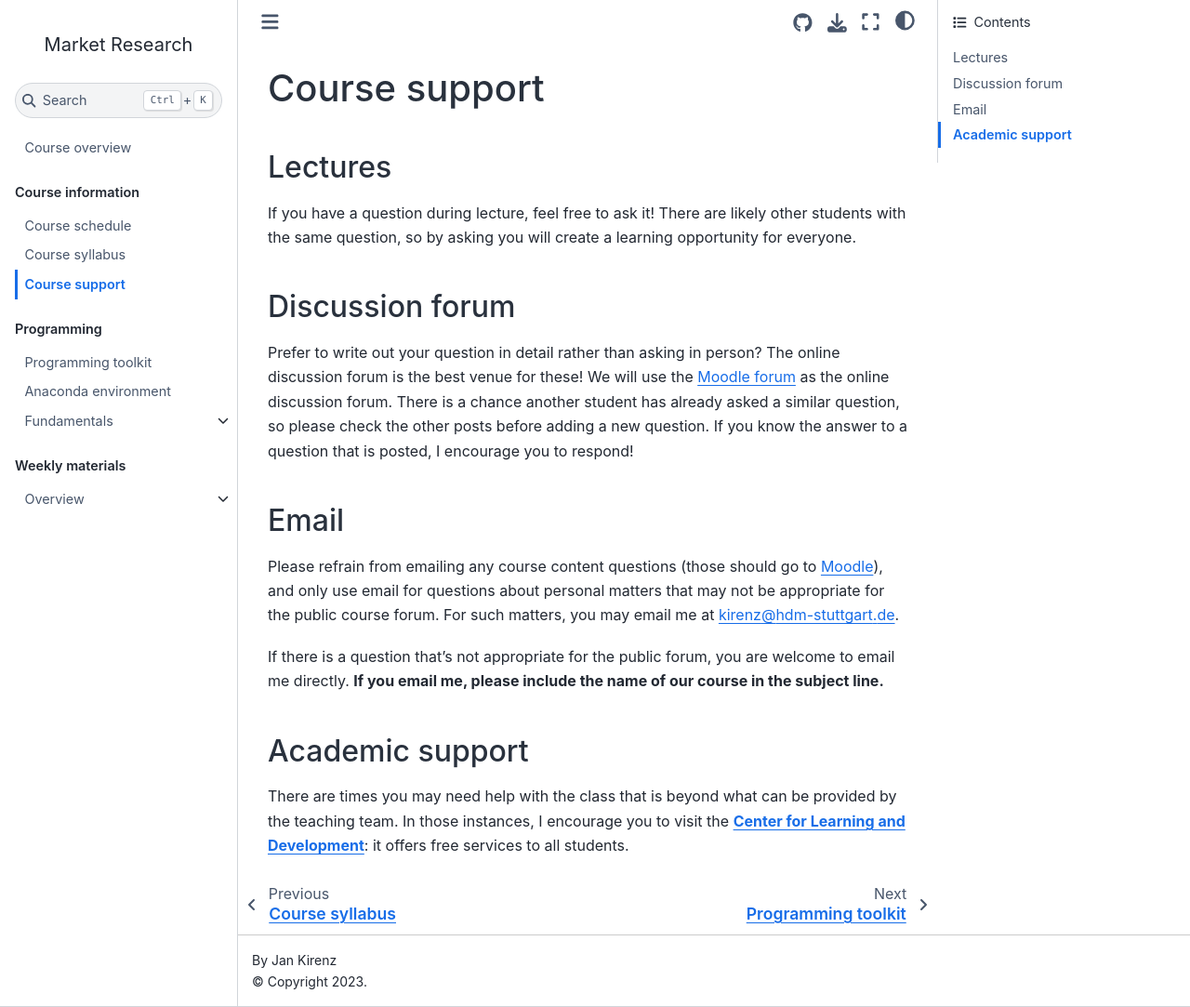
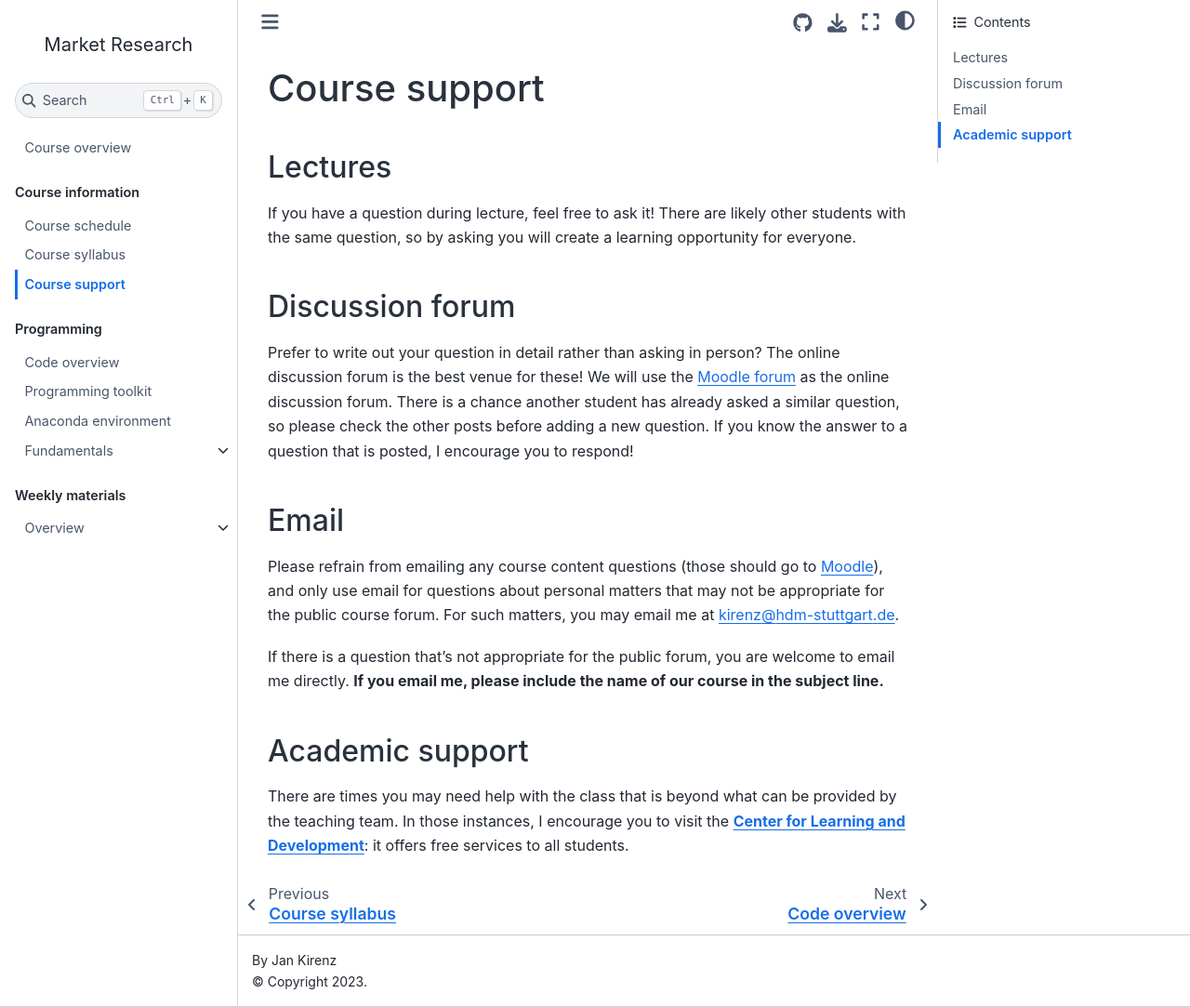
Before and after one commit to mr-ws22/website, a Jupyter Book: the page built from docs/course-support.md, in a window 1280 px wide and 1083 px high. Shown: the whole window at 93% size. Built offline with Jupyter Book 1.0.4 settings and Sphinx 7.4.7 and the Sphinx Book theme 1.1.4, drawn with Linux system fonts in a browser that asks for light colours; comment, search, counter and statistics services are not loaded.

Commit message:
Update _toc.yml

```diff
--- a/_toc.yml
+++ b/_toc.yml
@@ -9,6 +9,7 @@ parts:
  #  - file: docs/course-faq.md
   - caption: Programming
     chapters:
+    - file: code/code-overview.md
     - file: docs/programming-toolkit.md
     - file: docs/programming-environment.md
     - file: docs/programming-fundamentals.ipynb
```
